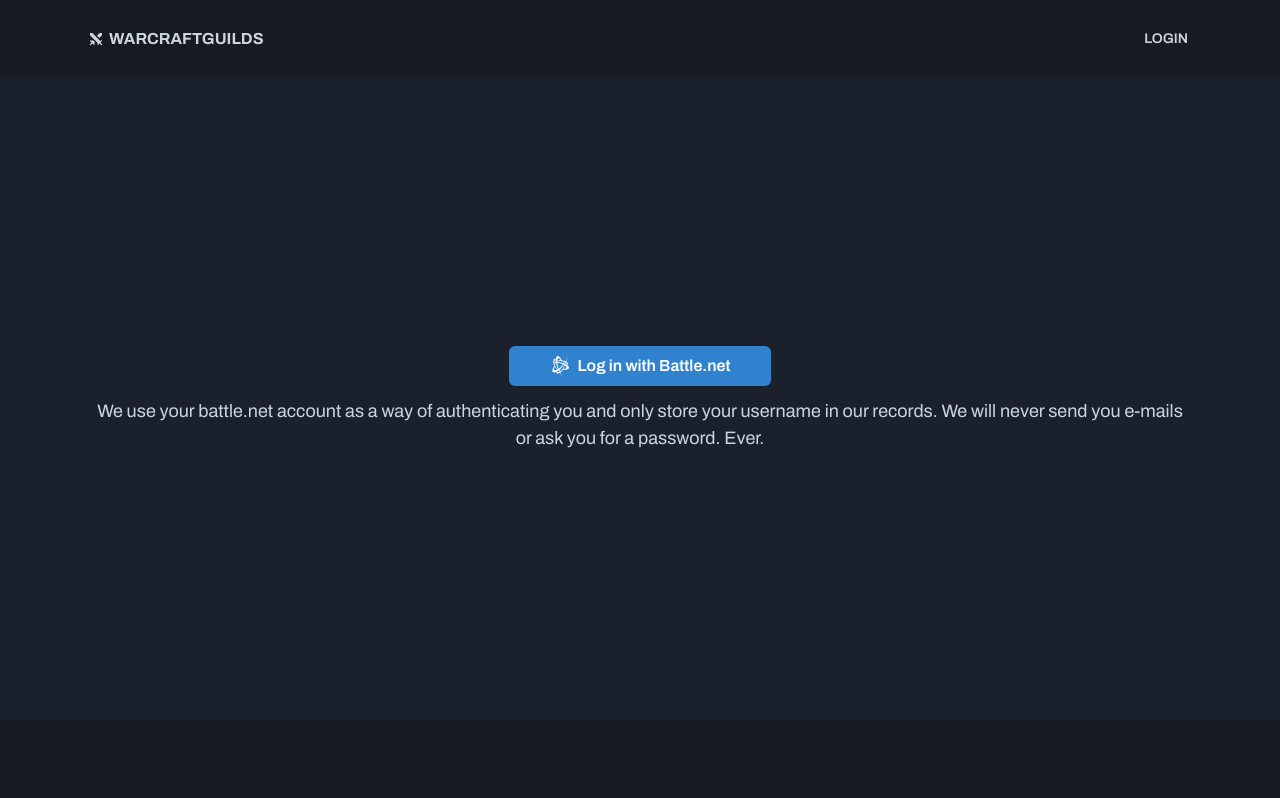
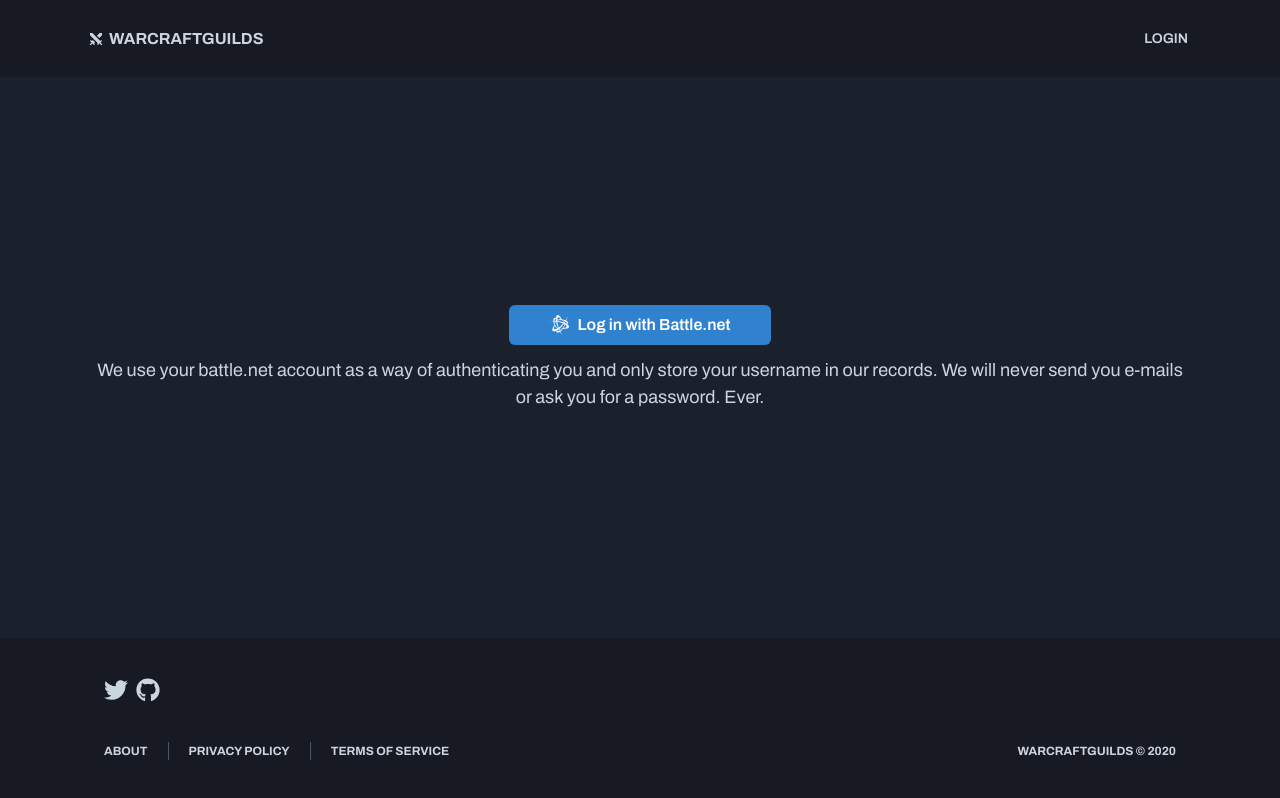
Before and after one commit to Danex2/shoebox, a Next.js app: page /login in a window 1280 px wide. Built offline with nearby package versions, Linux system fonts and the light colour scheme.

Commit message:
feat: added footer content

```diff
--- a/components/Layout/Footer/Footer.tsx
+++ b/components/Layout/Footer/Footer.tsx
@@ -1,17 +1,47 @@
-import { Box, Container, Text } from "@chakra-ui/react";
-import NavLink from "@/components/Layout/Navbar/NavLink";
+import {
+  Box,
+  Container,
+  Stack,
+  Link,
+  Text,
+  StackDivider,
+} from "@chakra-ui/react";
+import { FaTwitter, FaGithub } from "react-icons/fa";
 
 export default function Footer() {
   return (
     <Box mt="auto" as="footer" bg="gray.900" py={10}>
-      <Container
-        maxW="6xl"
-        display={{ base: "", lg: "flex" }}
-        justifyContent="space-between"
-        alignItems="baseline"
-        px={10}
-      >
-        <Box></Box>
+      <Container maxW="6xl" px={10}>
+        <Stack fontSize="2xl" direction="row" mb={10}>
+          <Link href="https://twitter.com" isExternal>
+            <FaTwitter />
+          </Link>
+          <Link href="https://github.com" isExternal>
+            <FaGithub />
+          </Link>
+        </Stack>
+        <Box
+          fontWeight="bold"
+          fontSize="xs"
+          textTransform="uppercase"
+          display="flex"
+          flexDirection={{ base: "column", lg: "row" }}
+        >
+          <Stack
+            direction="row"
+            spacing={5}
+            textAlign="center"
+            divider={<StackDivider borderColor="gray.600" />}
+            mb={{ base: 3, lg: 0 }}
+          >
+            <Text>About</Text>
+            <Text>Privacy Policy</Text>
+            <Text>Terms of Service</Text>
+          </Stack>
+          <Text ml={{ base: "", lg: "auto" }}>
+            Warcraftguilds &copy; {new Date().getFullYear()}
+          </Text>
+        </Box>
       </Container>
     </Box>
   );
```
